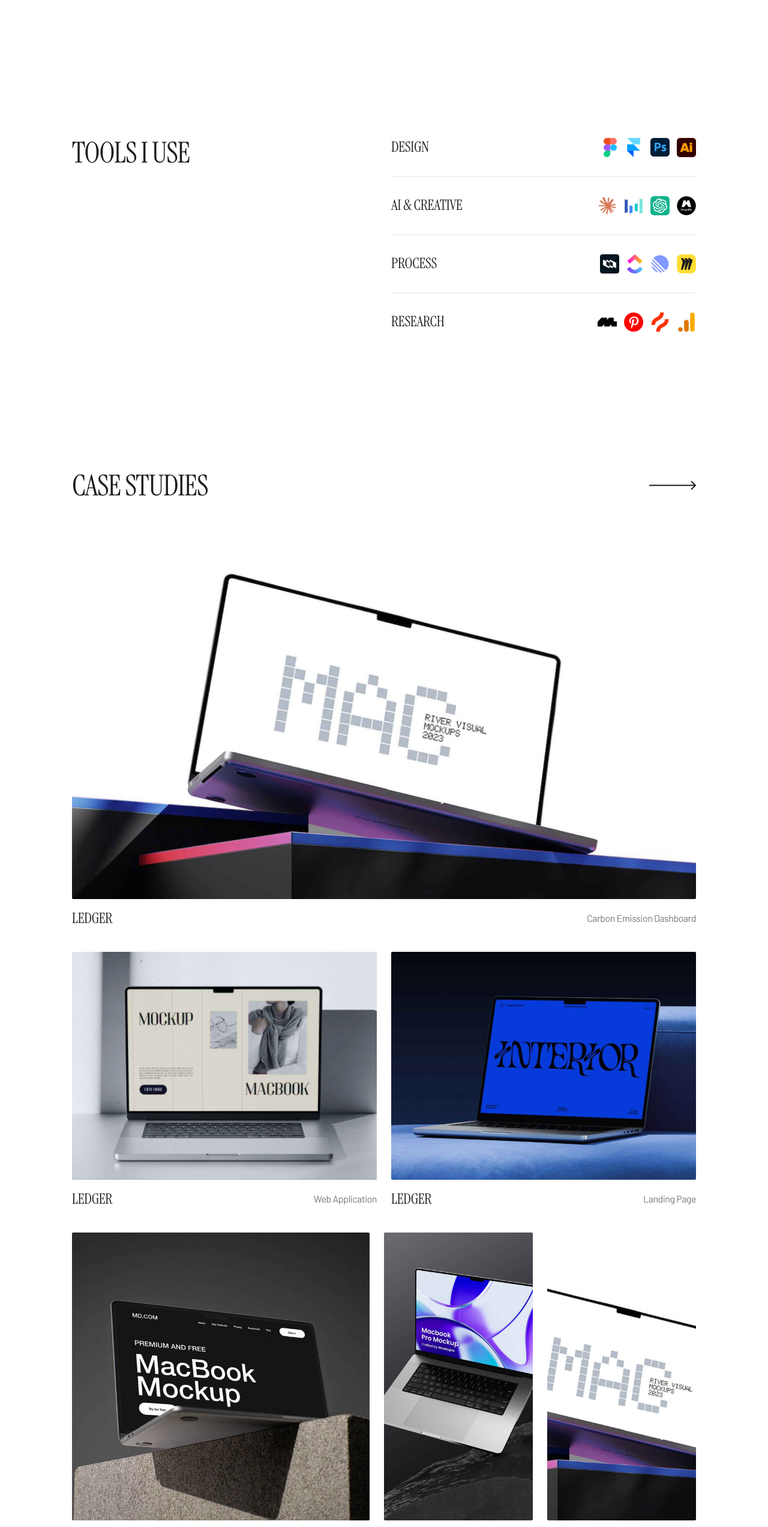
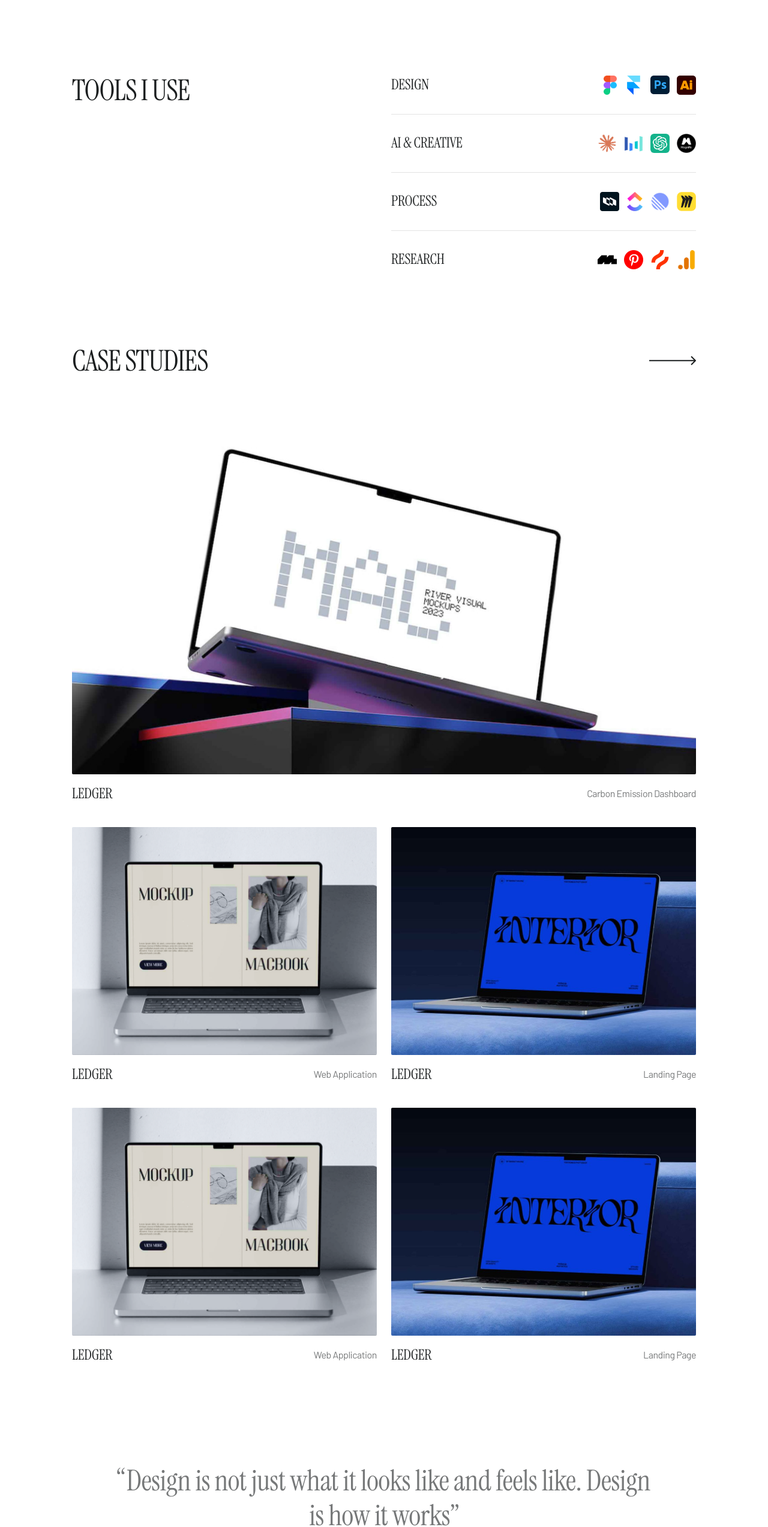
Before and after one commit to nahidul-design/portfolio_nahid, a Next.js app: page / in a window 1280 px wide. Shown: the part 1848-4394 px from the top of the page at 60% size. Built offline with nearby package versions, Linux system fonts and the light colour scheme; a web font is replaced by a local one.

Commit message:
Adjust tools spacing and case study rows

```diff
--- a/components/CaseStudies.tsx
+++ b/components/CaseStudies.tsx
@@ -366,7 +366,11 @@ export default function CaseStudies() {
         gapClass="gap-3 lg:gap-6"
       />
 
-      <ThreeUpRow items={THREE_UP} />
+      <AccordionRow
+        items={TWO_UP}
+        aspect="aspect-[588/440]"
+        gapClass="gap-3 lg:gap-6"
+      />
     </section>
   );
 }
--- a/components/Tools.tsx
+++ b/components/Tools.tsx
@@ -77,7 +77,7 @@ export default function Tools() {
   return (
     <section
       aria-label="Tools"
-      className="flex flex-col px-gutter py-12 lg:px-gutter-lg lg:py-[120px]"
+      className="flex flex-col px-gutter py-4 lg:px-gutter-lg lg:py-4"
     >
       <div className="flex w-full flex-col items-start gap-6 lg:flex-row lg:gap-6">
         <Reveal
```
